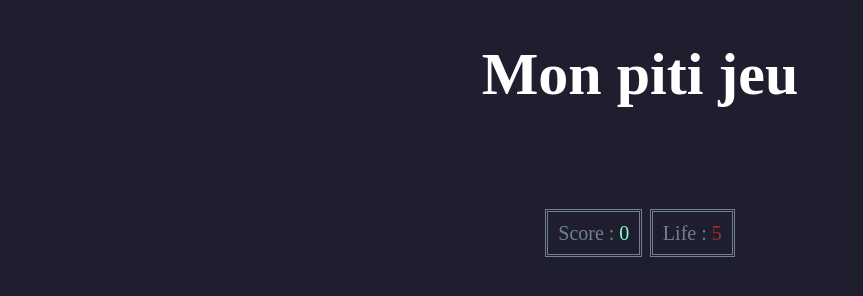
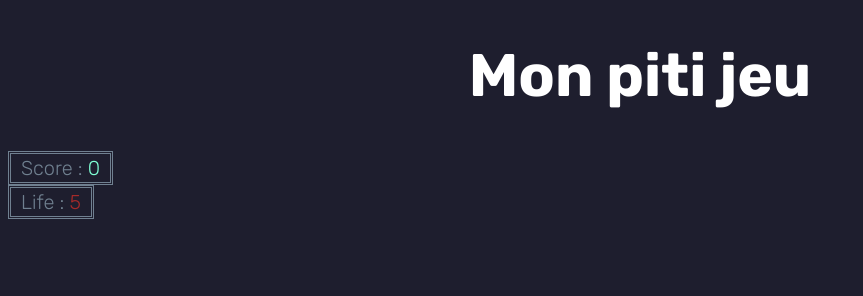
Before and after one commit to gleufeurg/PFGame, a plain HTML site: page index.html in a window 1280 px wide. Shown: the whole page, without its empty margins (0-863 px from the left). Drawn offline with Linux system fonts and the light colour scheme.

Commit message:
css stylisation

```diff
--- a/index.html
+++ b/index.html
@@ -3,11 +3,14 @@
 <head>
     <meta charset="UTF-8">
     <title>Eva's game</title>
+    <link rel="preconnect" href="https://fonts.googleapis.com">
+    <link rel="preconnect" href="https://fonts.gstatic.com" crossorigin>
+    <link href="https://fonts.googleapis.com/css2?family=Rubik:ital,wght@0,300..900;1,300..900&display=swap" rel="stylesheet">
     <style>
         body {
             background-color: #1e1e2e;
             color: white;
-            font-family: Rubik;
+            font-family: "Rubik", sans-serif; /*"Rubik" possible car certains noms contiennent des espaces, ici pas nécessaire mais juste au cas où*/
             text-align: center;
             font-size: 30px;
         }
@@ -22,15 +25,15 @@
 
         #endScreen {
             color: darkred;
-            font-family: Rubik;
-            font-weight: bold;
+            font-weight: 900;
             font-size: 100px;
         }
 
         .stat {
             font-size: 20px;
-            text-align: left;
-            padding: 10px;
+            font-weight: 300;
+            width: fit-content;
+            padding: 2px 10px;
             color: slategrey;
             border: double;
         }
@@ -38,9 +41,9 @@
 </head>
 <body>
     <h1>Mon piti jeu</h1>
-    <span id="endScreen"></span>
-    <span class = "stat"> Score : <span id="score"></span></span>
-    <span class ="stat"> Life : <span id="life"></span></span>
+    <div id="endScreen"></div>
+    <div class="stat"> Score : <span id="score"></span></div>
+    <div class="stat"> Life : <span id="life"></span></div>
     <script>
         //LIFE
         let life = 5;
```
